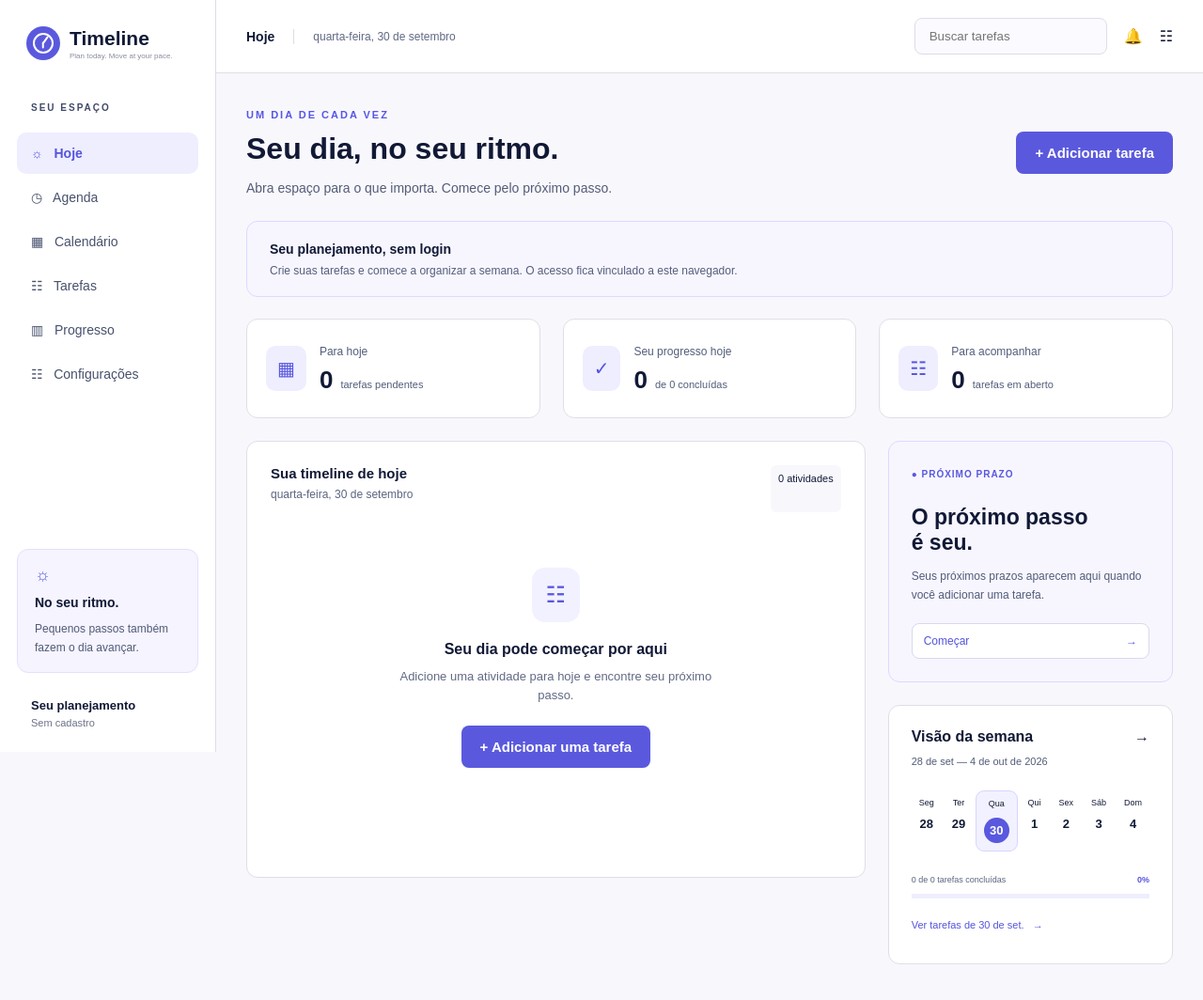
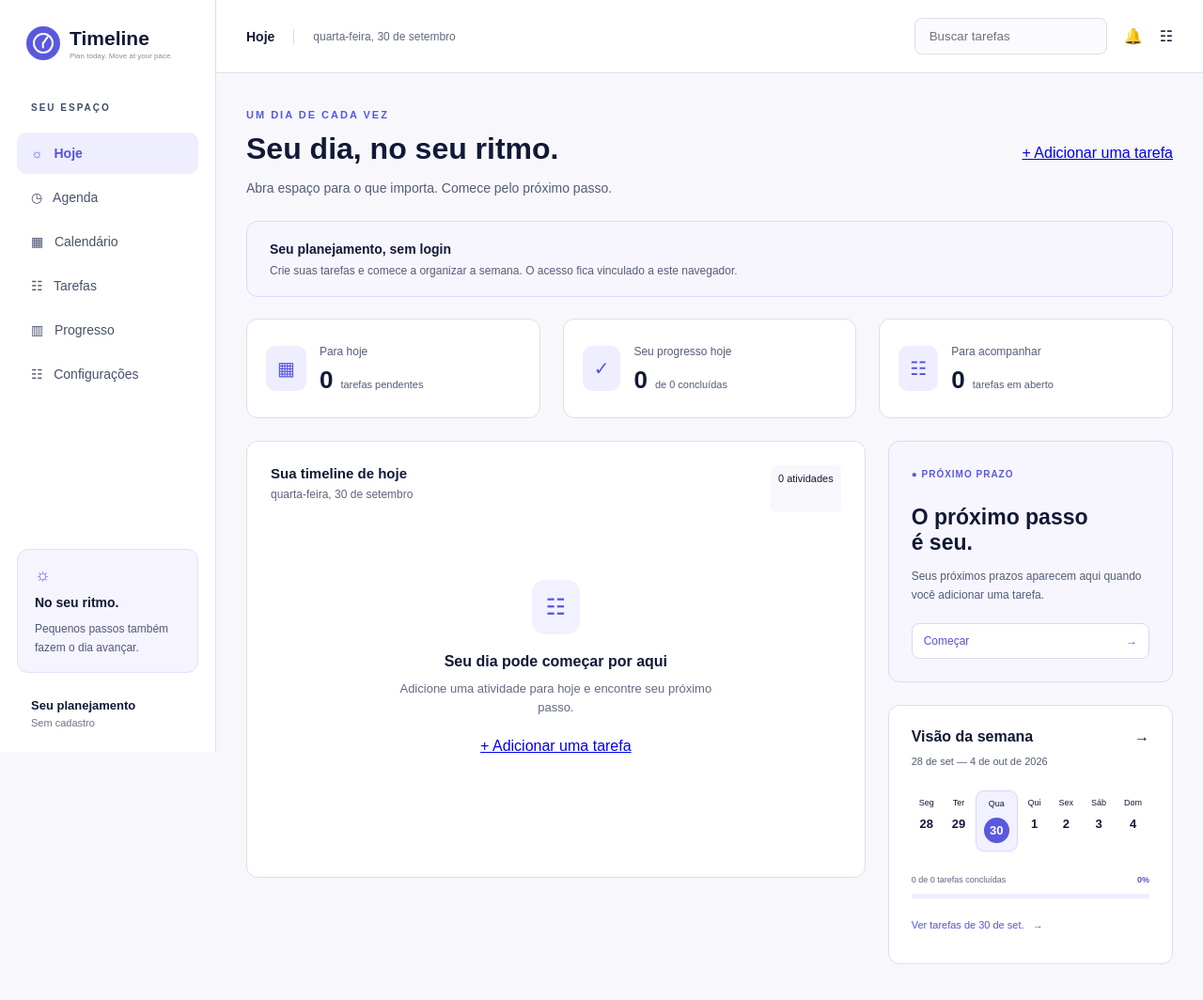
Before and after one commit to cacaulorenafreitas-arch/ENG4021-Time-1, a Python web app: template templates/hoje.html in a window 1280 px wide. Shown: the whole page at 94% size. Run offline with Jinja, Linux system fonts and the light colour scheme; the template is opened without the code that fills it, so the values that code supplies are empty.

Commit message:
Permitindo Navegação entre as telas HTML

```diff
--- a/templates/hoje.html
+++ b/templates/hoje.html
@@ -79,7 +79,7 @@
                     <span>Abra espaço para o que importa. Comece pelo próximo passo.</span>
                 </div>
 
-                <button>+ Adicionar tarefa</button>
+                <a href="adicionar-tarefa.html">+ Adicionar uma tarefa</a>
 
             </div>
 
@@ -163,7 +163,7 @@
                             seu próximo passo.
                         </p>
 
-                        <button>+ Adicionar uma tarefa</button>
+                        <a href="adicionar-tarefa.html">+ Adicionar uma tarefa</a>
                     </div>
 
                 </div>
```
